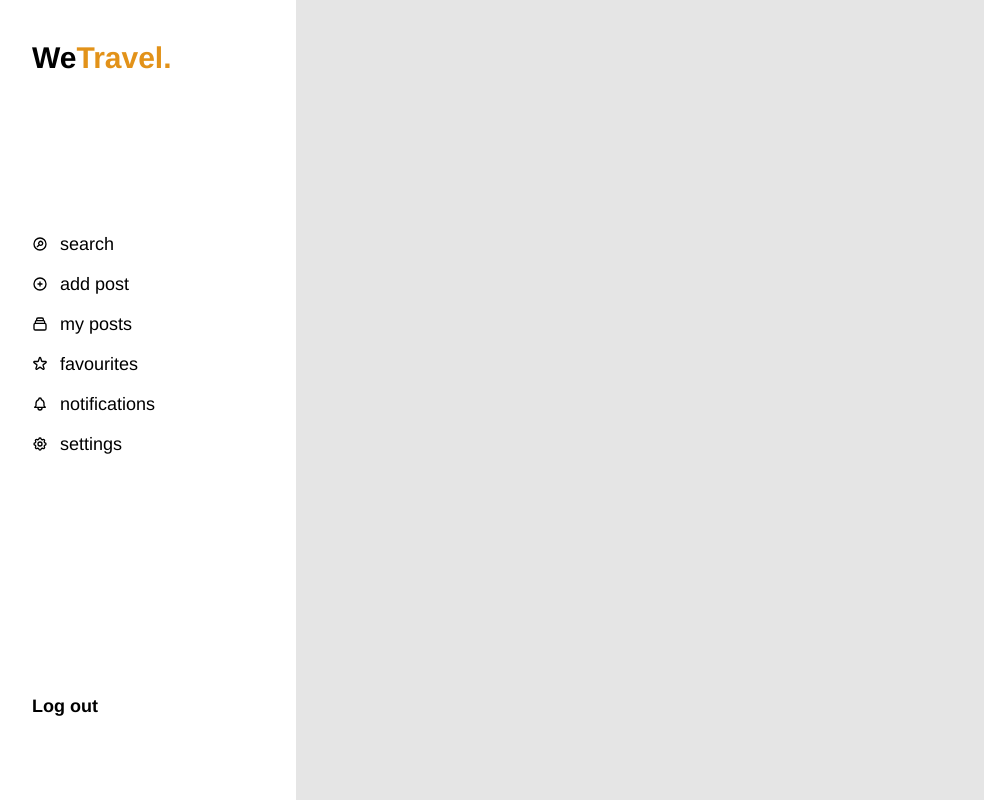
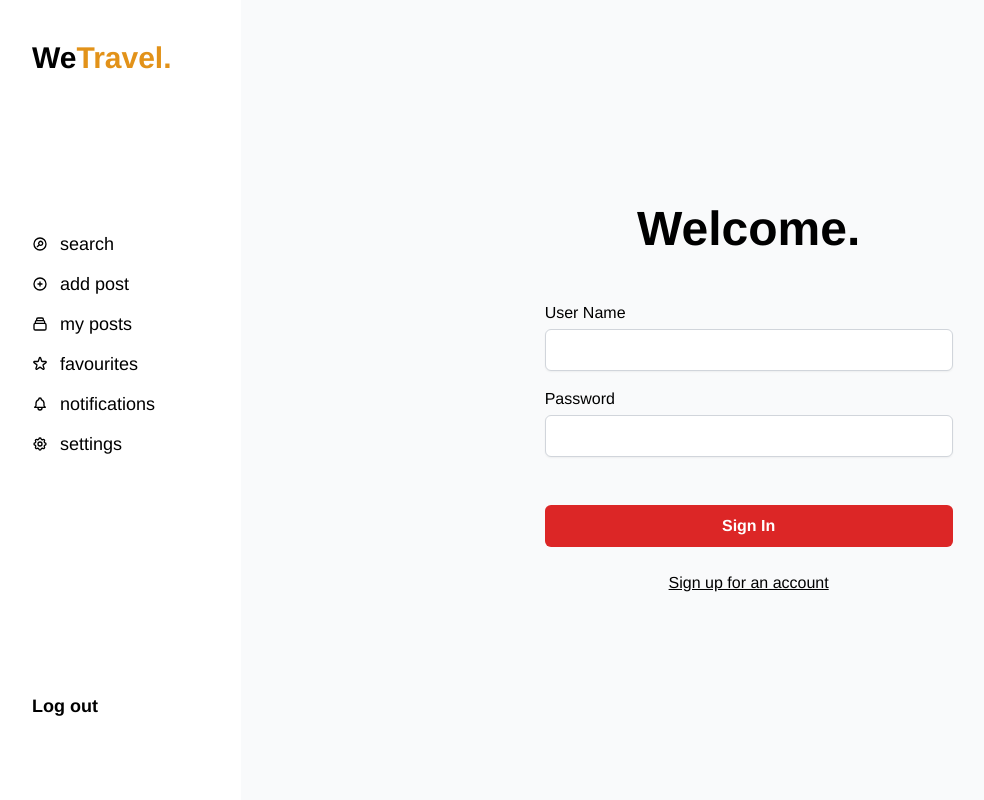
Before and after one commit to Laszlo199/TravelBlog-FrontEnd, a Vue app: page /login in a window 1280 px wide. Shown: the whole page, without its empty margins (24-1008 px from the left). Built offline with nearby package versions, Linux system fonts and the light colour scheme.

Commit message:
add login and register view

```diff
--- a/src/router/index.ts
+++ b/src/router/index.ts
@@ -1,14 +1,24 @@
-import { createRouter, createWebHistory } from 'vue-router'
+import { createRouter, createWebHistory } from "vue-router";
 
 const router = createRouter({
   history: createWebHistory(import.meta.env.BASE_URL),
   routes: [
     {
-      path: '/search',
-      name: 'search',
-      component: () => import('../views/SearchView.vue')
-    }
-  ]
-})
+      path: "/search",
+      name: "search",
+      component: () => import("../views/SearchView.vue"),
+    },
+    {
+      path: "/login",
+      name: "login",
+      component: () => import("../views/LoginView.vue"),
+    },
+    {
+      path: "/register",
+      name: "register",
+      component: () => import("../views/RegisterView.vue"),
+    },
+  ],
+});
 
-export default router
+export default router;
--- /dev/null
+++ b/src/views/LoginView.vue
@@ -0,0 +1,48 @@
+<template>
+  <div
+    class="w-full min-h-screen bg-gray-50 flex flex-col sm:justify-center items-center pt-6 sm:pt-0"
+  >
+    <div class="w-full sm:max-w-md p-5 mx-auto">
+      <h2 class="mb-12 text-center text-5xl font-extrabold">Welcome.</h2>
+      <form>
+        <div class="mb-4">
+          <label class="block mb-1" for="email">User Name</label>
+          <input
+            id="email"
+            type="text"
+            name="email"
+            class="py-2 px-3 border border-gray-300 focus:border-red-300 focus:outline-none focus:ring focus:ring-red-200 focus:ring-opacity-50 rounded-md shadow-sm disabled:bg-gray-100 mt-1 block w-full"
+          />
+        </div>
+        <div class="mb-4">
+          <label class="block mb-1" for="password">Password</label>
+          <input
+            id="password"
+            type="password"
+            name="password"
+            class="py-2 px-3 border border-gray-300 focus:border-red-300 focus:outline-none focus:ring focus:ring-red-200 focus:ring-opacity-50 rounded-md shadow-sm disabled:bg-gray-100 mt-1 block w-full"
+          />
+        </div>
+        <div class="mt-6 flex items-center justify-between"></div>
+        <div class="mt-6">
+          <button
+            class="w-full inline-flex items-center justify-center px-4 py-2 bg-red-600 border border-transparent rounded-md font-semibold capitalize text-white hover:bg-red-700 active:bg-red-700 focus:outline-none focus:border-red-700 focus:ring focus:ring-red-200 disabled:opacity-25 transition"
+          >
+            Sign In
+          </button>
+        </div>
+        <div class="mt-6 text-center">
+          <a href="#" class="underline">Sign up for an account</a>
+        </div>
+      </form>
+    </div>
+  </div>
+</template>
+
+<script>
+export default {
+  name: "LoginView",
+};
+</script>
+
+<style scoped></style>
--- /dev/null
+++ b/src/views/RegisterView.vue
@@ -0,0 +1,48 @@
+<template>
+  <div
+    class="w-full min-h-screen bg-gray-50 flex flex-col sm:justify-center items-center pt-6 sm:pt-0"
+  >
+    <div class="w-full sm:max-w-md p-5 mx-auto">
+      <h2 class="mb-12 text-center text-5xl font-extrabold">Sign Up.</h2>
+      <form>
+        <div class="mb-4">
+          <label class="block mb-1" for="email">User Name</label>
+          <input
+            id="email"
+            type="text"
+            name="email"
+            class="py-2 px-3 border border-gray-300 focus:border-red-300 focus:outline-none focus:ring focus:ring-red-200 focus:ring-opacity-50 rounded-md shadow-sm disabled:bg-gray-100 mt-1 block w-full"
+          />
+        </div>
+        <div class="mb-4">
+          <label class="block mb-1" for="password">Password</label>
+          <input
+            id="password"
+            type="password"
+            name="password"
+            class="py-2 px-3 border border-gray-300 focus:border-red-300 focus:outline-none focus:ring focus:ring-red-200 focus:ring-opacity-50 rounded-md shadow-sm disabled:bg-gray-100 mt-1 block w-full"
+          />
+        </div>
+        <div class="mt-6 flex items-center justify-between"></div>
+        <div class="mt-6">
+          <button
+            class="w-full inline-flex items-center justify-center px-4 py-2 bg-red-600 border border-transparent rounded-md font-semibold capitalize text-white hover:bg-red-700 active:bg-red-700 focus:outline-none focus:border-red-700 focus:ring focus:ring-red-200 disabled:opacity-25 transition"
+          >
+            Sign Up
+          </button>
+        </div>
+        <div class="mt-6 text-center">
+          <a href="#" class="underline">Already Have an account ? Sing In</a>
+        </div>
+      </form>
+    </div>
+  </div>
+</template>
+
+<script>
+export default {
+  name: "RegisterView",
+};
+</script>
+
+<style scoped></style>
```
